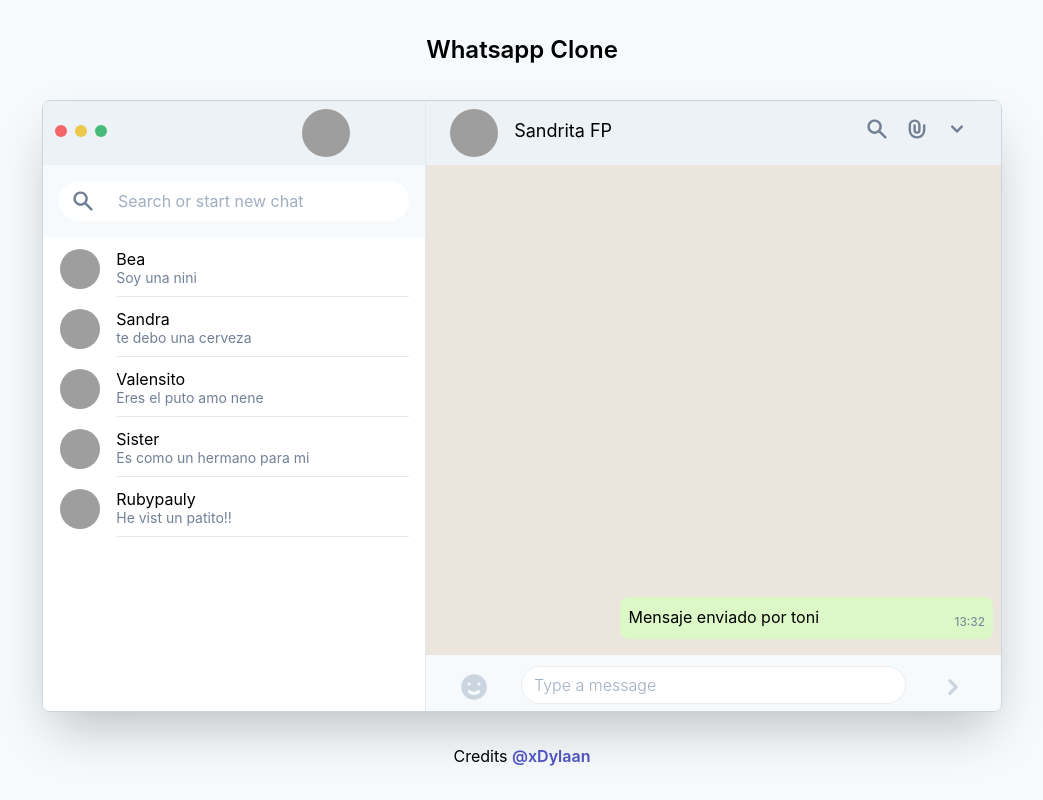
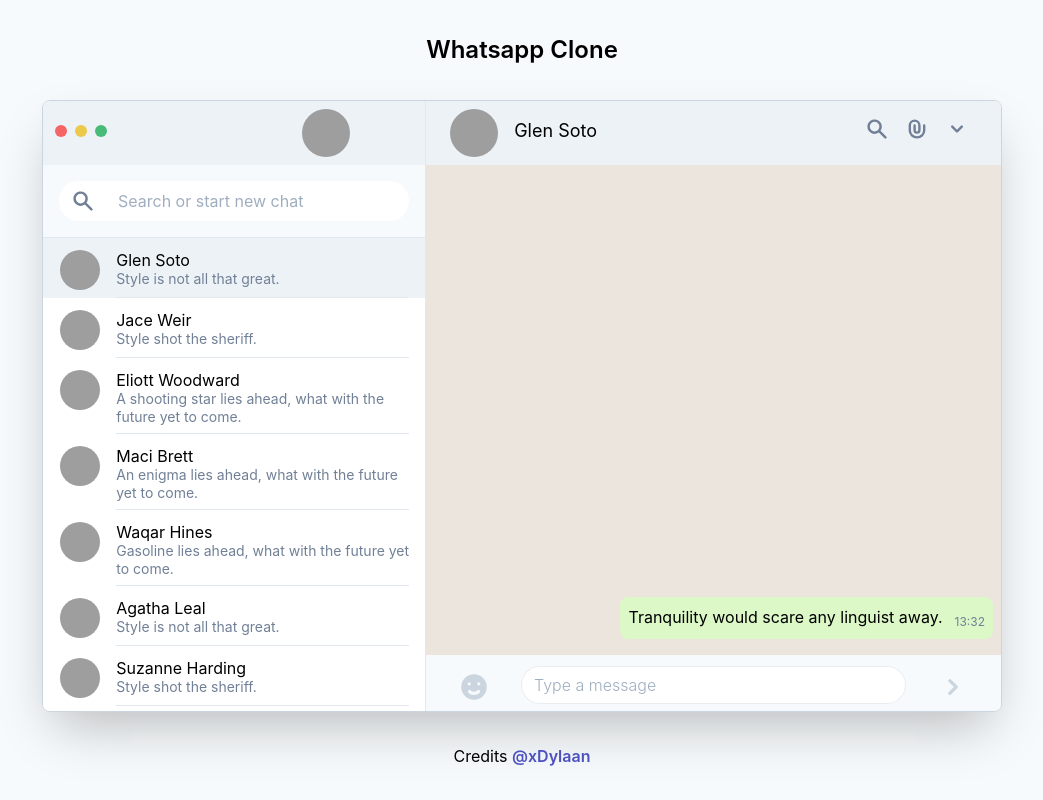
Before and after one commit to toniramon/whatsapp_clone_react_tailwindcss, a React (Create React App) app: page / in a window 1280 px wide. Shown: the whole page, without its empty margins (118-1161 px from the left). Built offline with nearby package versions, Linux system fonts and the light colour scheme; grey boxes are pictures that could not be loaded.

Commit message:
change ppl name, phrases and background and hover to users

```diff
--- a/src/App.js
+++ b/src/App.js
@@ -15,62 +15,107 @@
       currentMessage: "",
       contacts: [
         {
-          name: "Bea",
-          lastMessage: "Soy una nini",
+          name: "Glen Soto",
+          lastMessage: "Style is not all that great.",
         },
         {
-          name: "Sandra",
-          lastMessage: "te debo una cerveza",
+          name: "Jace Weir",
+          lastMessage: "Style shot the sheriff.",
         },
         {
-          name: "Valensito",
-          lastMessage: "Eres el puto amo nene",
+          name: "Eliott Woodward",
+          lastMessage:
+            "A shooting star lies ahead, what with the future yet to come.",
         },
         {
-          name: "Sister",
-          lastMessage: "Es como un hermano para mi",
+          name: "Maci Brett",
+          lastMessage:
+            "An enigma lies ahead, what with the future yet to come.",
         },
         {
-          name: "Rubypauly",
-          lastMessage: "He vist un patito!!",
+          name: "Waqar Hines",
+          lastMessage: "Gasoline lies ahead, what with the future yet to come.",
+        },
+        {
+          name: "Agatha Leal",
+          lastMessage: "Style is not all that great.",
+        },
+        {
+          name: "Suzanne Harding",
+          lastMessage: "Style shot the sheriff.",
+        },
+        {
+          name: "Earl Whyte",
+          lastMessage:
+            "A shooting star lies ahead, what with the future yet to come.",
+        },
+        {
+          name: "Ellisha Forbes",
+          lastMessage:
+            "An enigma lies ahead, what with the future yet to come.",
+        },
+        {
+          name: "Maude Rhodes",
+          lastMessage: "Gasoline lies ahead, what with the future yet to come.",
+        },
+        {
+          name: "Ana Beech",
+          lastMessage: "Style shot the sheriff.",
+        },
+        {
+          name: "Jaxson Lugo",
+          lastMessage:
+            "A shooting star lies ahead, what with the future yet to come.",
+        },
+        {
+          name: "Roxanne Pham",
+          lastMessage:
+            "An enigma lies ahead, what with the future yet to come.",
+        },
+        {
+          name: "Jayden-James Andrew",
+          lastMessage: "Gasoline lies ahead, what with the future yet to come.",
         },
       ],
       messages: [
         {
           messageType: "sent",
-          text: "Mensaje enviado por toni",
+          text: "Tranquility would scare any linguist away.",
           time: new Date(),
         },
       ],
       botResponses: [
         {
           messageType: "received",
-          text: "random message 1",
+          text: "'The things I do for love.' — Jaime Lannister",
           time: new Date(),
         },
         {
           messageType: "received",
-          text: "random message 2",
+          text:
+            "'I have a tender spot in my heart for cripples, bastards and broken things.' — Tyrion",
           time: new Date(),
         },
         {
           messageType: "received",
-          text: "random message 3",
+          text:
+            "'When you play the game of thrones, you win or you die.' — Cersei",
           time: new Date(),
         },
         {
           messageType: "received",
-          text: "random message 4",
+          text:
+            "'I grew up with soldiers. I learned how to die a long time ago.' — Ned Stark",
           time: new Date(),
         },
         {
           messageType: "received",
-          text: "random message 5",
+          text: "'You know nothing, Jon Snow.' — Ygritte",
           time: new Date(),
         },
         {
           messageType: "received",
-          text: "random message 6",
+          text: "'There's no cure for being a c*nt.' — Bronn",
           time: new Date(),
         },
       ],
@@ -79,7 +124,9 @@
 
   handleMessageChange = (event) => {
     const { value } = event.target;
-    this.setState({ currentMessage: value });
+    this.setState({
+      currentMessage: value,
+    });
   };
 
   handleSubmit = (event) => {
@@ -91,7 +138,9 @@
       };
 
       this.state.messages.push(newMessage);
-      this.setState({ currentMessage: "" });
+      this.setState({
+        currentMessage: "",
+      });
 
       // Call for a random response after one second.
       const botResponse = this.state.botResponses;
@@ -99,6 +148,7 @@
         botResponse[Math.floor(Math.random() * botResponse.length)]
       );
 
+      // This is not working properly. Expected: show message after 300ms. Problem: message shows only when click any word after that 300ms, not shown instantly.
       // setTimeout(() => {
       //   this.state.messages.push(
       //     botResponse[Math.floor(Math.random() * botResponse.length)]
@@ -114,39 +164,39 @@
     return (
       <div className="h-screen flex flex-col justify-center items-center bg-gray-100">
         <div>
-          <h1 className="text-2xl font-semibold m-8">Whatsapp Clone</h1>
-        </div>
+          <h1 className="text-2xl font-semibold m-8"> Whatsapp Clone </h1>{" "}
+        </div>{" "}
         <div className="w-9/12 flex flex-row h-128 rounded-lg overflow-hidden shadow-2xl bg-white border border-gray-400">
           <div className="bg-gray-100 w-2/5 h-full relative border-r hidden sm:block">
             <div className="bg-gray-200 flex flex-row p-2 w-full">
               <div className="w-1/2 text-left pt-3 flex flex-row">
-                <div className="dot bg-red-500 m-1"></div>
-                <div className="dot bg-yellow-500 m-1"></div>
-                <div className="dot bg-green-500 m-1"></div>
-              </div>
+                <div className="dot bg-red-500 m-1"> </div>{" "}
+                <div className="dot bg-yellow-500 m-1"> </div>{" "}
+                <div className="dot bg-green-500 m-1"> </div>{" "}
+              </div>{" "}
               <div className="w-1/2 text-right">
                 <img
                   src="https://avatars2.githubusercontent.com/u/13649628?s=460&v=4"
                   alt="imagen"
                   className="rounded-full mx-auto h-12 w-12"
                 />
-              </div>
-            </div>
+              </div>{" "}
+            </div>{" "}
             <div className="h-full">
               <SearchBar />
-              <Contacts contacts={this.state.contacts} />
-            </div>
-          </div>
+              <Contacts contacts={this.state.contacts} />{" "}
+            </div>{" "}
+          </div>{" "}
           <div className="bg-gray-100 w-full sm:w-3/5 h-full relative">
             <ChatHeader />
             <div className="h-full bg-whatsapp-container">
               <form className="h-full" onSubmit={this.handleSubmit}>
-                <ChatMessages messages={this.state.messages} />
-                <ChatInputMessage handleChange={this.handleMessageChange} />
-              </form>
-            </div>
-          </div>
-        </div>
+                <ChatMessages messages={this.state.messages} />{" "}
+                <ChatInputMessage handleChange={this.handleMessageChange} />{" "}
+              </form>{" "}
+            </div>{" "}
+          </div>{" "}
+        </div>{" "}
         <div>
           <p className="m-8">
             Credits{" "}
@@ -154,10 +204,10 @@
               href="https://github.com/toniramon"
               className="text-indigo-700 font-semibold"
             >
-              @xDylaan
-            </a>
-          </p>
-        </div>
+              @xDylaan{" "}
+            </a>{" "}
+          </p>{" "}
+        </div>{" "}
       </div>
     );
   }
--- a/src/components/ChatHeader.component.jsx
+++ b/src/components/ChatHeader.component.jsx
@@ -8,7 +8,7 @@
         alt="imagen"
         className="rounded-full h-12 w-12 ml-4"
       />
-      <span className="pt-2 ml-4 text-lg text-left">Sandrita FP</span>
+      <span className="pt-2 ml-4 text-lg text-left">Glen Soto</span>
     </div>
     <div className="flex flex-row w-1/2 justify-end pr-4">
       <div className="p-2">
--- a/src/components/Contacts.component.jsx
+++ b/src/components/Contacts.component.jsx
@@ -1,9 +1,15 @@
 import React from "react";
 
 const Contacts = ({ contacts }) => (
-  <div className="bg-white pr-4 h-full overflow-scroll">
+  <div className="bg-white h-full overflow-scroll">
     {contacts.map((contact) => (
-      <div key={contact.name} className="flex flex-row pt-1">
+      <div
+        key={contact.name}
+        className={
+          "flex flex-row pt-1 pr-4 " +
+          (contact.name === "Glen Soto" ? "bg-gray-200" : "hover:bg-gray-100")
+        }
+      >
         <div className="w-1/5 px-2 py-2">
           <img
             src="https://randomuser.me/api/portraits/women/22.jpg"
--- a/src/components/SearchBar.component.jsx
+++ b/src/components/SearchBar.component.jsx
@@ -1,7 +1,7 @@
 import React from "react";
 
 const SearchBar = () => (
-  <div className="p-4">
+  <div className="p-4 border-b border-gray-300">
     <div className="flex flex-wrap items-stretch w-full relative">
       <div className="flex -mr-px">
         <span className="flex rounded-full items-center leading-normal text-gray-600 bg-white rounded-r-none px-3 whitespace-no-wrap">
```
